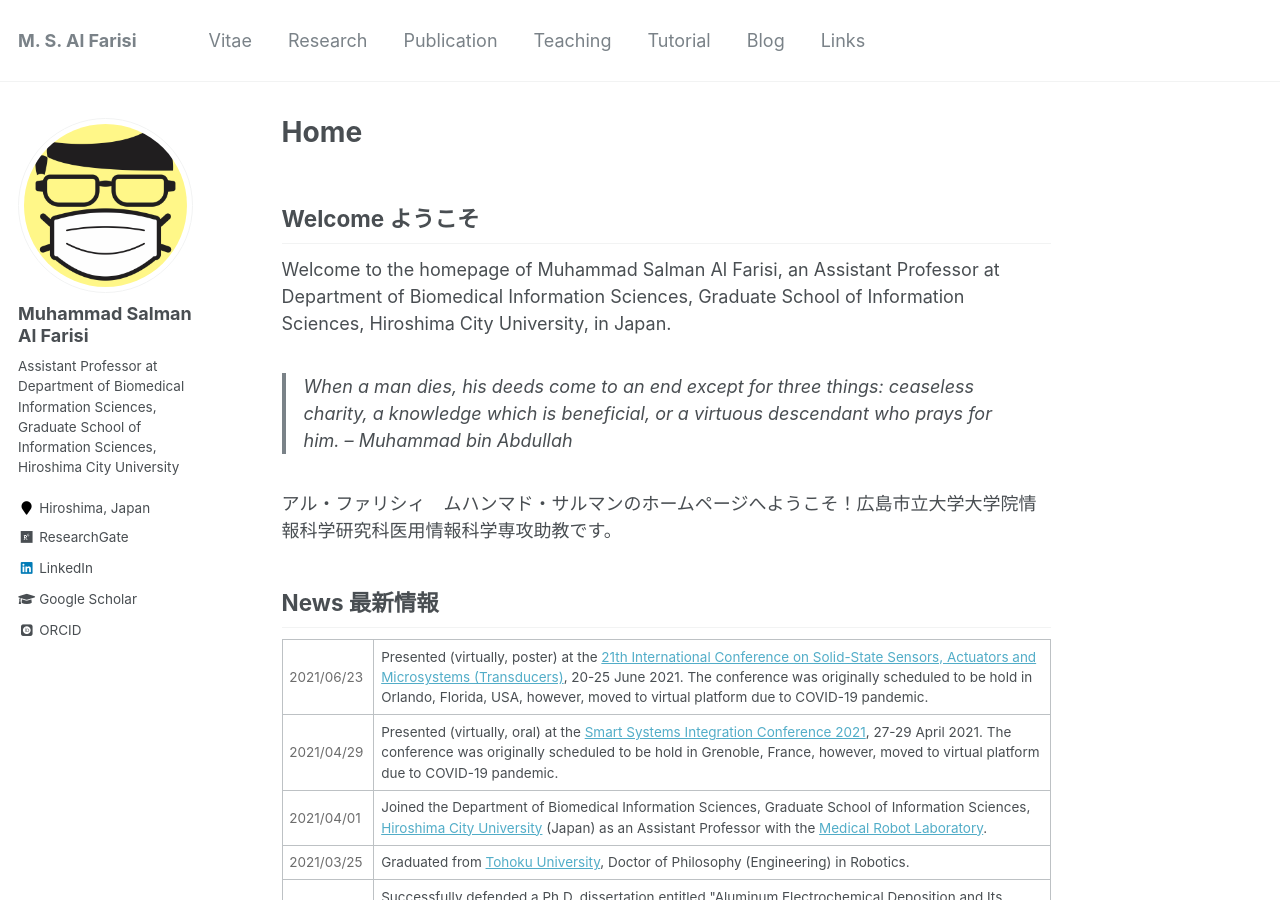
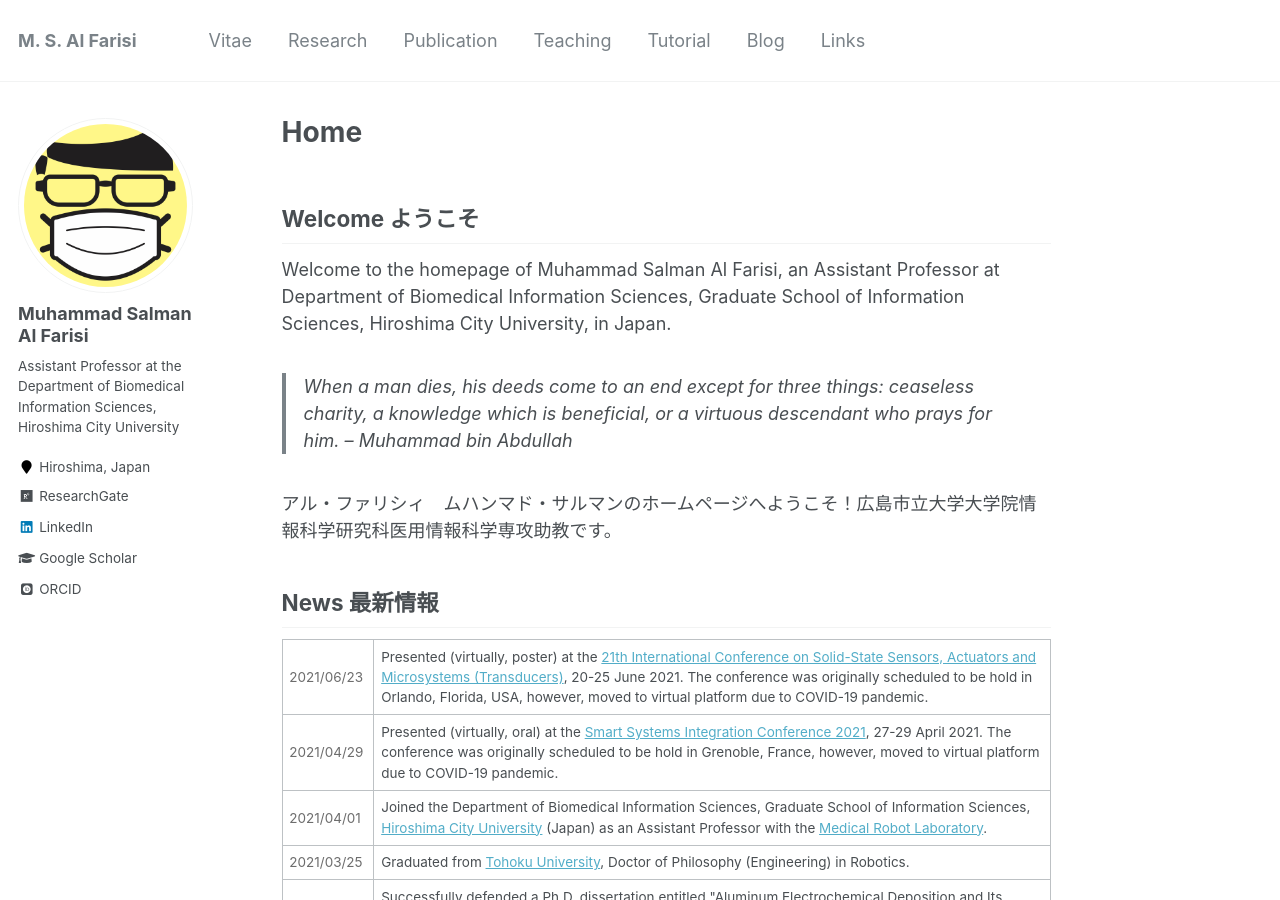
Before and after one commit to msalfarisi/msalfarisi.github.io, a Jekyll site: the page built from _pages/home.md, in a window 1280 px wide and 900 px high. Built offline with Jekyll 4.4.1, drawn with Linux system fonts in a browser that asks for light colours; some web fonts are replaced.

Commit message:
Update _config.yml

```diff
--- a/_config.yml
+++ b/_config.yml
@@ -82,7 +82,7 @@ analytics:
 author:
   name             : "Muhammad Salman Al Farisi"
   avatar           : "profiley.jpg"
-  bio              : "Assistant Professor at Department of Biomedical Information Sciences, Graduate School of Information Sciences, Hiroshima City University"
+  bio              : "Assistant Professor at the Department of Biomedical Information Sciences, Hiroshima City University"
   location         : "Hiroshima, Japan"
   employer         :
   pubmed           :
```
